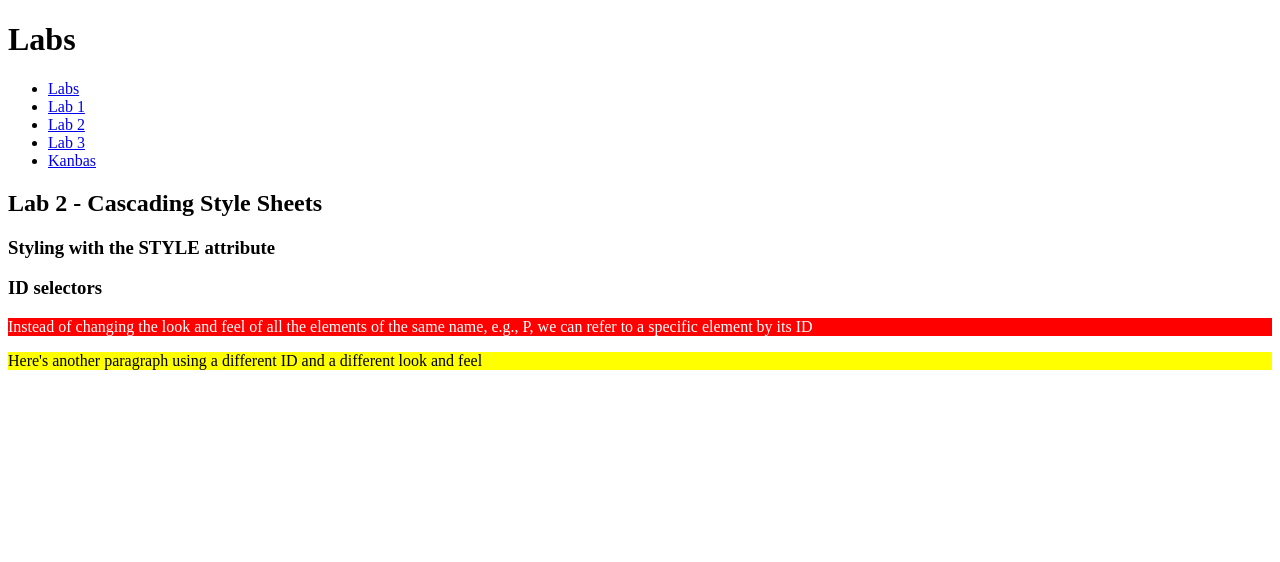
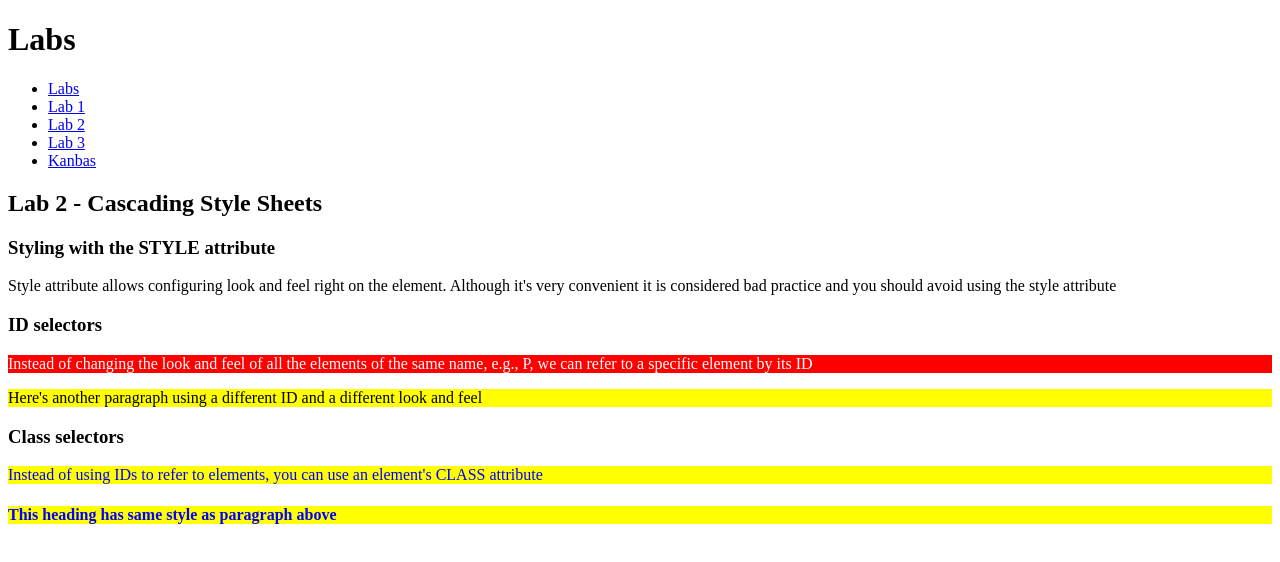
Before and after one commit to EthanLawyer/kanbas-react-web-app, a React (Create React App) app: page /#/Labs/Lab2 in a window 1280 px wide. Shown: the top 562 px of the page. Built offline with nearby package versions, Linux system fonts and the light colour scheme.

Commit message:
Selecting content with class selectors

```diff
--- a/src/Labs/Lab2/index.css
+++ b/src/Labs/Lab2/index.css
@@ -2,11 +2,15 @@
     background-color: blue;
     color: white;
  } */
- p#wd-id-selector-1 {
+    p#wd-id-selector-1 {
     background-color: red;
     color: white;
    }
-   p#wd-id-selector-2 {
+    p#wd-id-selector-2 {
     background-color: yellow;
     color: black;
    }
+    .wd-class-selector {
+    background-color: yellow;
+    color: blue;
+   }
--- a/src/Labs/Lab2/index.tsx
+++ b/src/Labs/Lab2/index.tsx
@@ -7,12 +7,12 @@ export default function Lab2() {
         <h3>Styling with the STYLE attribute</h3>
         {/* <p style={{ backgroundColor: "blue",
                     color: "white" }}> */}
-        {/* <p>
+        <p>
           Style attribute allows configuring look and feel
           right on the element. Although it's very convenient
           it is considered bad practice and you should avoid
           using the style attribute
-        </p> */}
+        </p>
         <div id="wd-css-id-selectors">
           <h3>ID selectors</h3>
           <p id="wd-id-selector-1">
@@ -24,6 +24,16 @@ export default function Lab2() {
             feel
           </p>
         </div>
+        <div id="wd-css-class-selectors">
+          <h3>Class selectors</h3>
+          <p className="wd-class-selector">
+            Instead of using IDs to refer to elements, you can use an element's CLASS attribute
+          </p>
+          <h4 className="wd-class-selector">
+            This heading has same style as paragraph above
+          </h4>
+        </div>
       </div>
+
     );
   }
```
